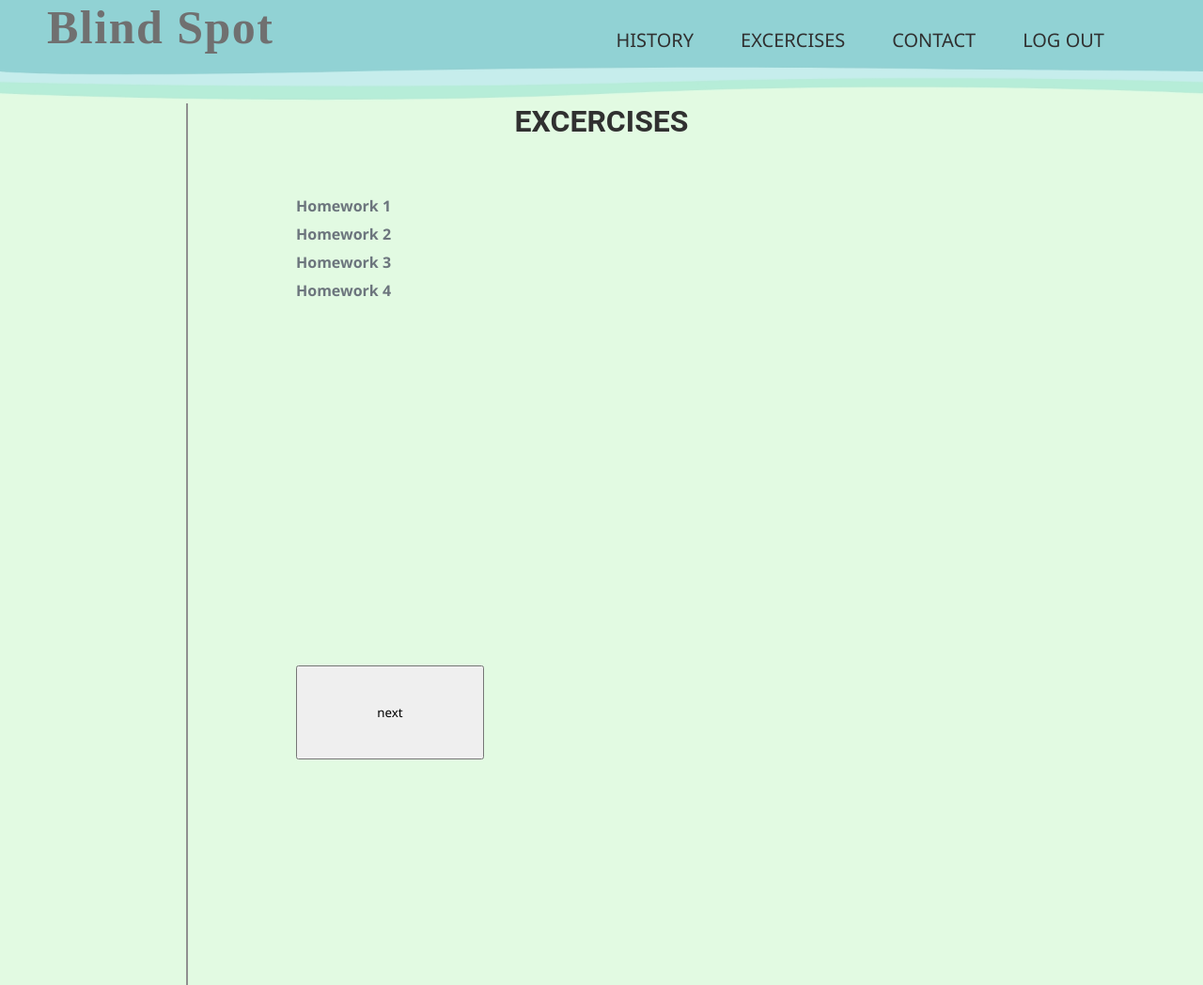
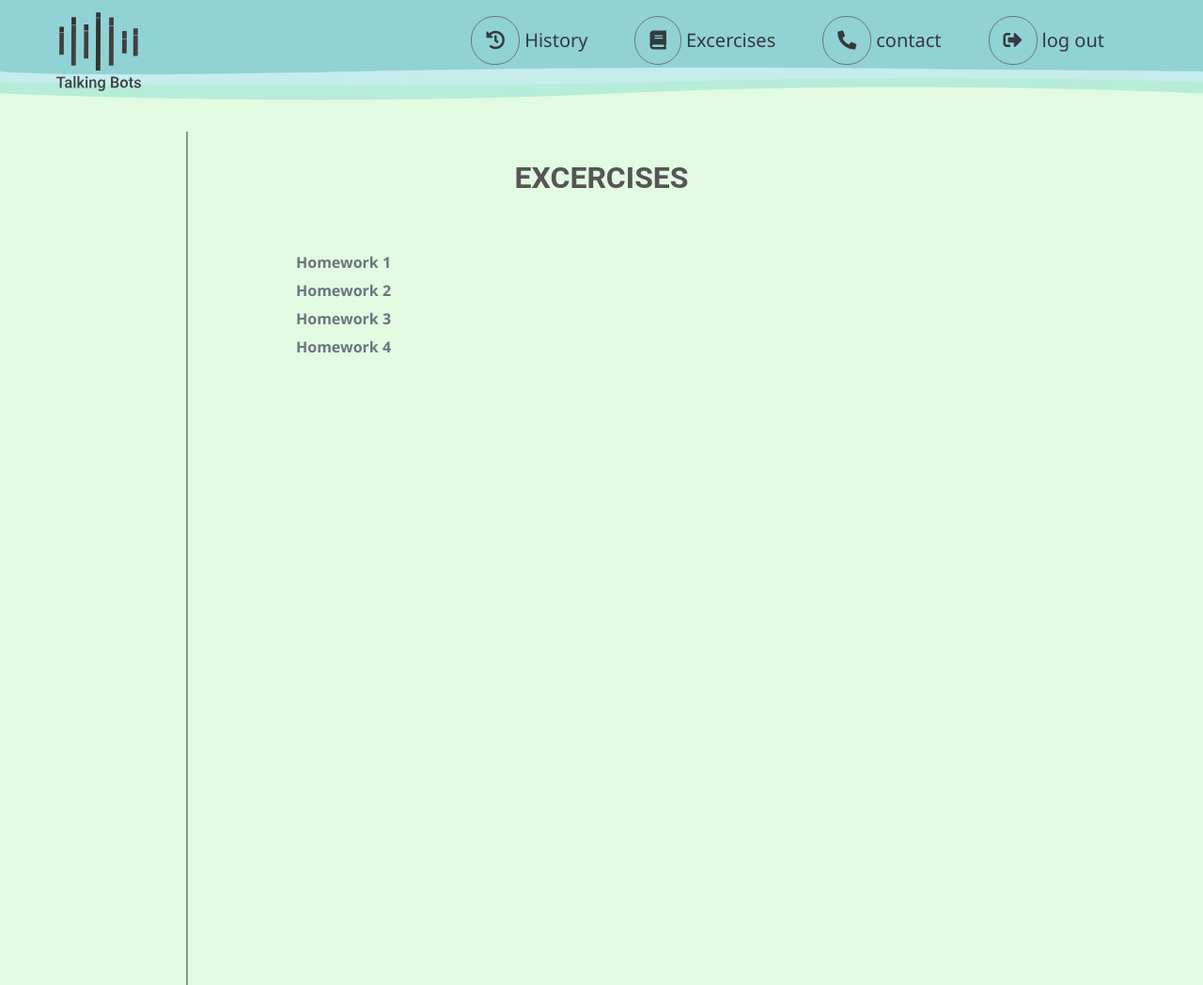
Before and after one commit to kergeres/final-project, a PHP site: page /sub/excercises.html in a window 1280 px wide. Shown: the top 1048 px of the page at 94% size. Run offline with PHP 8.4, Linux system fonts and the light colour scheme; some libraries are stand-ins or nearby versions; some web fonts are replaced.

Commit message:
authbol login es logout elvileg jo

```diff
--- a/css/excercies.css
+++ b/css/excercies.css
@@ -109,10 +109,7 @@
 }
 
 
-#next
-{width: 200px;
-    height: 100px;
-}
+
 
 table tr th
 {
--- a/css/main.css
+++ b/css/main.css
@@ -53,16 +53,63 @@
 
 }
 
+.fas
+{
+    border: 1px solid var(--gray);
+    font-size: 20px;
+    border-radius: 25px;
+    padding: 15px;transition: .5s;
+}
+.fas:hover
+{
+    border: 1px solid var(--teal);
+   background-color:var(--teal) ;
+}
 
+.hnav-point {
+    margin: 5px 25px;
+    font-size: 20px;
+    font-family: 'Segoe UI';
+
+    color: var(--gray-dark)
+}
+
+/* .hnav-point:hover {
+    color: black
+} */
+.hnav-point:hover  .fas{
+
+    border: 1px solid var(--teal);
+   background-color:var(--teal) ;
+}
 a {
     text-decoration: none;
 }
 
+.btn
+{
+    background-color: #399b75;
+    color: white;
+  cursor: pointer;
+    border: none;
+    padding: 5px 30px;
+    font-size: 20px;
+    border-radius: 3px;
+
+}
+.logo
+{
+    width: 90px;
+    left: 60px;
+    position: relative;
+    top: -15px;
+    cursor: pointer;
+}
 header {
     display: flex;
     background-image: url("../img/Group\ 17.jpg");
     justify-content: space-between;
-    height: 110px;
+    height: 140px;
     background-size: 100%;
     background-repeat: no-repeat;
     z-index: 999;
@@ -79,17 +126,7 @@ header div {
 
 }
 
-.hnav-point {
-    margin: 5px 25px;
-    font-size: 20px;
-    font-family: 'Segoe UI';
-    text-transform: uppercase;
-    color: #303030;
-}
 
-.hnav-point:hover {
-    color: #101010
-}
 
 .bg-top {
     width: 100%;
@@ -175,12 +212,24 @@ nav p:hover {
 
 .title {
     text-align: center;
-    color: #303030;
+    color: #555555;
     font-family: roboto;
     text-transform: uppercase;
-    margin-top: -30px;
+    margin-top: 0px;
     margin-bottom: 60px;
 }
+
+.ans-input
+{
+    border-radius: 3px;
+    height: 40px;
+    width: 150px;
+    margin-top: 5px;
+    border: 1px solid #92d4d3;
+    text-indent: 10px;
+    font-size: 20px;
+}
+.input
 
 h1 {
     text-align: center;
--- a/index.html
+++ b/index.html
@@ -15,11 +15,6 @@
 
 </head>
 <body>
-
-    <audio autoply id="audi">
-
-        <source src="img/Stephen Marley - Mind Control - 01 - Mind Control.mp3">
-      </audio>
 
         <header>
             <h1 class="header-title">Blind Spot</h1>
--- a/script/auth.js
+++ b/script/auth.js
@@ -39,7 +39,11 @@ function fireBaseSignup() {
 
     let passInput = document.querySelector("#passwords").value
     let emailInput = document.querySelector("#emails").value
-    auth.createUserWithEmailAndPassword(emailInput, passInput)
+    auth.createUserWithEmailAndPassword(emailInput, passInput) .then((userCredential) => {
+        // Signed in
+        var user = userCredential.user;
+
+      })
 
 }
 
@@ -91,9 +95,22 @@ function logIn ()
 
     if (passInput !== "" && emailInput !=="")
     {
-        fireBaseLogIn();
-        sayLoudly("you loging in")
-        window.open("sub/contact.html", "_self");
+        fireBaseLogIn()
+
+        firebase.auth().onAuthStateChanged(function(user) {
+            if (user != null)
+                {
+                    window.open("sub/contact.html", "replace")
+                }
+          });
+
+
+
+
+
+
+
+
 
     }
     else if (passInput == "" && emailInput =="")
@@ -213,13 +230,33 @@ function appendLogIn()
 }
 
 function logout() {
-    auth.signOut().then(() => {
-        if (user)
-        {
-            alert("kileptel")
-        }
 
-    })
+    auth.signOut()
+    firebase.auth().onAuthStateChanged(function(user) {
+        if (user==null)
+            {
+                window.open("../index.html", "replace")
+            }
+      });
+
+
+
+    // let user = firebase.auth().currentUser
+
+
+    // auth.signOut().then(() => {
+    //     // Signed in
+    //     // var user = userCredential.user;
+    //     if (user==null)
+    //     {
+    //         window.open("../index.html", "replace")
+    //     }
+    //   })
+
+
+
+
+
 
 
       }
--- a/script/excercises.js
+++ b/script/excercises.js
@@ -1,5 +1,5 @@
 "use strict";
-
+// igazabol a   CSS en kivul kb majdnem minden kesz. nyilvan nem..
 
 // Fetches the excercises content (homeworks) from database
 let databaseOut = [];
@@ -10,30 +10,28 @@ async function loadData() {
     appendExcercises(databaseOut);
   }
 
+// call the fetch function.
 async function init()
 {
     await loadData();
+}
+init();
 
 
-}
-
-init();
 // display the excercise list
 function appendExcercises(databaseIn)
 {
     let htmlTemplate = "";
     for (let exc of databaseIn) {
         htmlTemplate += `
-        <h3 onclick="openExcercise(${exc.id})" tabindex="1" class="exc-title">${exc.title}</h3>
-        `;
+        <h1 onclick="openExcercise(${exc.id})" tabindex="1" class="exc-title">${exc.title}</h1>`;
     }
         document.querySelector(".exc-container").innerHTML = htmlTemplate;
-
 }
 
 
+// identify the chosen excercise and calls the function which displays the chosen excercise tasks
 let chosenArray = ["jeg er empty"];
-// identify the chosen excercise and calls the function which displays the tasks
 function openExcercise(excId)
 {
     for (const fut of databaseOut) {
@@ -41,15 +39,20 @@ function openExcercise(excId)
         {
             chosenArray.fill(databaseOut.slice(fut.id-1, fut.id));
             appendSlides(1)
+            document.querySelector("#taskx").focus()
         }
     }
 }
+
 let slidenumber = 1;
 let answersFromUser = [];
 // take the next slide on the Next click, calls the function which displays them
+function pagination ()
+{
+
+
 document.querySelector("#next").addEventListener('click', function ()
 {
-
     let answer = document.querySelector("#answer").value
     let idPlusAns = {};
     idPlusAns [slidenumber] = answer;
@@ -57,32 +60,34 @@ document.querySelector("#next").addEventListener('click', function ()
     slidenumber++;
     appendSlides(slidenumber)
 
+    document.querySelector("#taskx").focus()
 
 })
-
+}
 // ¨displays all of the slides
-
 
 function appendSlides(slideNr)
 {
     let lengthOfTasks = 0
     let htmlTemplate = "";
     for (let ubolt of chosenArray) {
-let stuff = ubolt[0].tasks[`task${slideNr}`]
+    let stuff = ubolt[0].tasks[`task${slideNr}`]
 
-        htmlTemplate=  `<p>${stuff}</p>
-        <input id="answer" type="input">
+        htmlTemplate=  `<p tabindex="0" id="taskx" >${stuff}</p>
+        <input id="answer" class="ans-input" type="input">
+        <button type="button"  class="btn" id="next">Next</button>
         ` ;
         // Get the size of an the chosen excercise size (length)
         lengthOfTasks = Object.size(ubolt[0].tasks)
 
 
      }
+
      if(slideNr <= lengthOfTasks)
      {
 
         document.querySelector(".exc-container").innerHTML = htmlTemplate;
-
+        pagination ()
      }
 
      else
@@ -105,19 +110,6 @@ Object.size = function(obj) {
 
 
 let szamok = 1;
-// function nemtom (taskId)
-// {
-//     for (const iti of chosenArray) {
-//       console.log(taskId);
-//         if (iti[0].tasks[`task${taskId}`].slice(4)== taskId)
-//       {
-//         return iti[0].tasks[`task${taskId}`]
-//         // console.log(iti[0].tasks[`task${taskId}`]);
-
-//       }
-
-//     }
-// }
 
 function nemtom (taskId)
 {
@@ -142,6 +134,7 @@ function nemtom (taskId)
           htmlTemplate += `<tr><th>${Object.keys(run)}</th><th id="userAnswer"> ${run[counter]}</th><th>jo: ${tasksKey}</th></tr>`
           console.log(Object.keys(run));
 
+
           counter++;
 
           for (const fut of chosenArray) {
@@ -156,10 +149,6 @@ function nemtom (taskId)
           }
           }
       }
-    document.querySelector(".exc-container").innerHTML = `<table>${htmlTemplate}</table>`
-
+    document.querySelector(".exc-container").innerHTML = `<table>${htmlTemplate}</table> <button id="gbck" onclick="init()" class="btn">Go back</button>`
+    document.querySelector("#gbck").focus()
   }
-
-
-//   na valamiert a nemtom function a 128 sorban csak egyszer hivodik le vagy mi. pedig loopban
-// van es ezert le kene fusson annyiszor mint a tobbi tolog ott felette..
--- a/script/main.js
+++ b/script/main.js
@@ -37,17 +37,19 @@ function hamburgerNav() {
 // load excercises
 const _programs = [];
 
-// async function loadData() {
-//   let response = await fetch("/data/json.json");
-//   let jsonData = await response.json();
-//   _programs.push(jsonData);
-// console.log(_programs);
-// console.log(jsonData);
-//   appendNav(jsonData)
-//   appendProfile(jsonData)
-// }
 
-// console.log(_programs);
+// ez igy ki volt kommentelve, most nem tudom epp mire van
+async function loadData() {
+  let response = await fetch("/data/json.json");
+  let jsonData = await response.json();
+  _programs.push(jsonData);
+console.log(_programs);
+console.log(jsonData);
+  appendNav(jsonData)
+  appendProfile(jsonData)
+}
+
+console.log(_programs);
 
 
 
@@ -108,16 +110,16 @@ function whereIsTheFocus()
 
 // szoval kommenteld ki
 
-// Teyt to Speach function
-// function sayLoudly(e)
-// {
-// if (e.target !==e.currentTarget)
-// {
-//   let focusedItem = e.target.innerHTML;
-//   responsiveVoice.speak(focusedItem)
-// }
-// e.stopPropagation();
-// }
+// Text to Speach function
+function sayLoudly(e)
+{
+if (e.target !==e.currentTarget)
+{
+  let focusedItem = e.target.innerHTML;
+  responsiveVoice.speak(focusedItem)
+}
+e.stopPropagation();
+}
 
 
 
--- a/sub/contact.html
+++ b/sub/contact.html
@@ -70,7 +70,7 @@
 <script src="https://www.gstatic.com/firebasejs/8.2.9/firebase-firestore.js"></script>
 
 
-<script src="https://code.responsivevoice.org/responsivevoice.js?key=rAskuAab"></script>
+<!-- <script src="https://code.responsivevoice.org/responsivevoice.js?key=rAskuAab"></script> -->
 
     <script src="../script/main.js"></script>
     <script src="../script/auth.js"></script>
--- a/sub/excercises.html
+++ b/sub/excercises.html
@@ -21,13 +21,13 @@
         <i class="fas fa-phone-alt"></i>
         <i class="fas fa-sign-out-alt"></i> -->
         <header>
-            <h1 class="header-title">Blind Spot</h1>
+            <img src="/img/Asset 2.svg" class="logo">
             <div >
-            <a tabindex="0" class="hnav-point" href="https:index.hu">History</a>
+            <a tabindex="0" class="hnav-point" href="https:index.hu"><i class="fas fa-history"></i>History</a>
 
-            <a tabindex="0" class="hnav-point" href="contact.html">Excercises</a>
-            <a tabindex="0" class="hnav-point" href="contact.html">contact</a>
-            <a tabindex="0" onclick="logout()" id="logout" class="hnav-point">log out</a>
+            <a tabindex="0" class="hnav-point" href="contact.html"><i class="fas fa-book"></i></i>Excercises</a>
+            <a tabindex="0" class="hnav-point" href="contact.html"><i class="fas fa-phone-alt"></i>contact</a>
+            <a tabindex="0" onclick="logout()" id="logout" class="hnav-point"><i class="fas fa-sign-out-alt"></i>log out</a>
 
         </div>
 
@@ -58,7 +58,7 @@
 <button class="excnav excnav-left ">next</button> -->
 
 </div>
-<div ><button type="button"  id="next">next</button></div>
+
 
 </div>
 
@@ -70,7 +70,7 @@
 <script src="https://www.gstatic.com/firebasejs/8.2.9/firebase-firestore.js"></script>
 
 
-<!-- <script src="https://code.responsivevoice.org/responsivevoice.js?key=rAskuAab"></script> -->
+<script src="https://code.responsivevoice.org/responsivevoice.js?key=rAskuAab"></script>
 
     <script src="../script/main.js"></script>
     <script src="../script/excercises.js"></script>
```
Also changed, not shown: css/auth.css (line endings or trailing spaces), img/Asset 2.svg (added), img/icon.svg (added), img/icons/SVG/Asset 2.svg (added).
